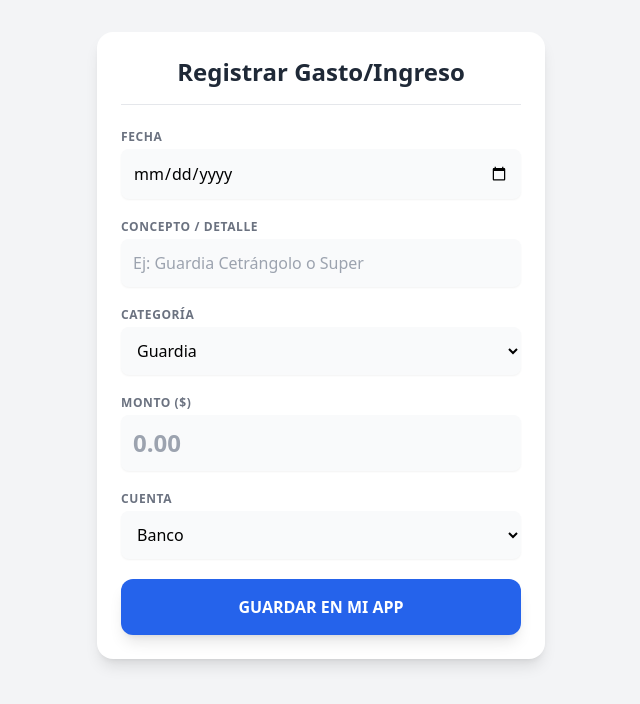
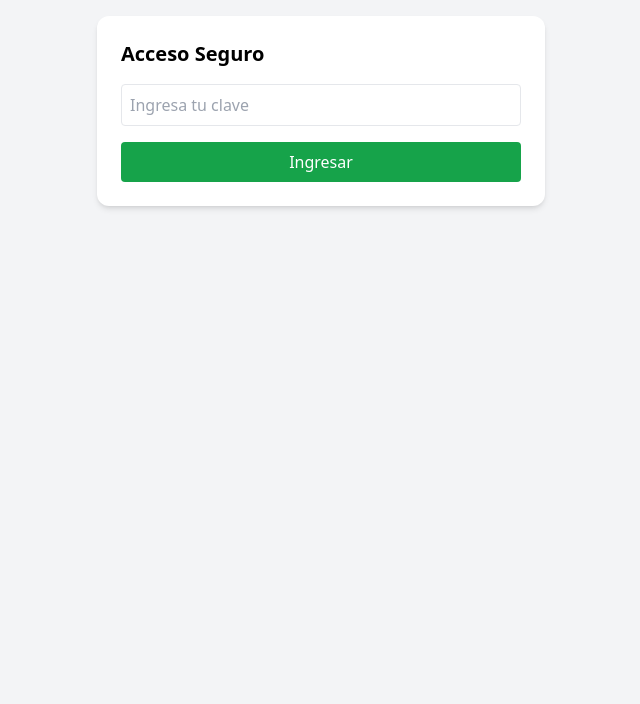
Before and after one commit to will-0330/finanzas, a plain HTML site: page index.html in a window 1280 px wide. Shown: the whole page, without its empty margins (319-959 px from the left). Drawn offline with nearby package versions, Linux system fonts and the light colour scheme.

Commit message:
Update title and add login functionality

```diff
--- a/index.html
+++ b/index.html
@@ -2,103 +2,41 @@
 <html lang="es">
 <head>
     <meta charset="UTF-8">
-    <meta name="viewport" content="width=device-width, initial-scale=1.0">
-    <title>Mi Control Financiero</title>
+    <title>App Financiera Segura</title>
     <script src="https://cdn.tailwindcss.com"></script>
-    <style>
-        body { -webkit-tap-highlight-color: transparent; }
-    </style>
 </head>
-<body class="bg-gray-100 p-4 font-sans">
-    <div class="max-w-md mx-auto bg-white rounded-2xl shadow-lg overflow-hidden p-6 mt-4">
-        <h1 class="text-2xl font-bold text-gray-800 mb-6 text-center border-b pb-4">Registrar Gasto/Ingreso</h1>
-
-        <form id="finance-form" class="space-y-5">
-            <div>
-                <label class="block text-xs font-semibold text-gray-500 uppercase tracking-wider">Fecha</label>
-                <input type="date" id="Fecha" name="Fecha" class="mt-1 block w-full border-gray-200 rounded-lg shadow-sm p-3 bg-gray-50 focus:ring-blue-500 focus:border-blue-500" required>
-            </div>
-
-            <div>
-                <label class="block text-xs font-semibold text-gray-500 uppercase tracking-wider">Concepto / Detalle</label>
-                <input type="text" name="Concepto" placeholder="Ej: Guardia Cetrángolo o Super" class="mt-1 block w-full border-gray-200 rounded-lg shadow-sm p-3 bg-gray-50 focus:ring-blue-500 focus:border-blue-500" required>
-            </div>
-
-            <div>
-                <label class="block text-xs font-semibold text-gray-500 uppercase tracking-wider">Categoría</label>
-                <select id="Categoria" name="Categoria" class="mt-1 block w-full border-gray-200 rounded-lg shadow-sm p-3 bg-gray-50 focus:ring-blue-500 focus:border-blue-500" required>
-                    <optgroup label="--- INGRESOS ---">
-                        <option value="Guardia">Guardia</option>
-                        <option value="Trabajo Cetrangolo">Trabajo Cetrángolo</option>
-                    </optgroup>
-                    <optgroup label="--- GASTOS FIJOS (50%) ---">
-                        <option value="Alquiler">Alquiler / Expensas</option>
-                        <option value="Luz/Gas/Internet">Luz / Gas / Internet</option>
-                        <option value="Impuestos">Monotributo / Impuestos</option>
-                        <option value="Salud">Col. Médico / Caja Médica</option>
-                        <option value="Supermercado">Supermercado</option>
-                        <option value="Transporte">Transporte / Nafta</option>
-                    </optgroup>
-                    <optgroup label="--- VARIABLE (30%) ---">
-                        <option value="Salidas">Salidas / Cenas</option>
-                        <option value="Extras">Gastos Extras</option>
-                    </optgroup>
-                    <optgroup label="--- INVERSIÓN (20%) ---">
-                        <option value="Inversión">Activos (Acciones/Bonos)</option>
-                        <option value="Metroterra">Metroterra</option>
-                    </optgroup>
-                </select>
-            </div>
-
-            <div>
-                <label class="block text-xs font-semibold text-gray-500 uppercase tracking-wider">Monto ($)</label>
-                <input type="number" name="Monto" step="0.01" class="mt-1 block w-full border-gray-200 rounded-lg shadow-sm p-3 bg-gray-50 text-2xl font-bold text-blue-600 focus:ring-blue-500" placeholder="0.00" required>
-            </div>
-
-            <div>
-                <label class="block text-xs font-semibold text-gray-500 uppercase tracking-wider">Cuenta</label>
-                <select name="Cuenta" class="mt-1 block w-full border-gray-200 rounded-lg shadow-sm p-3 bg-gray-50">
-                    <option value="Banco">Banco</option>
-                    <option value="Efectivo">Efectivo</option>
-                    <option value="Billetera Virtual">Billetera Virtual</option>
-                </select>
-            </div>
-
-            <button type="submit" id="submit-btn" class="w-full bg-blue-600 text-white font-bold py-4 px-4 rounded-xl shadow-lg hover:bg-blue-700 active:transform active:scale-95 transition-all duration-150">
-                GUARDAR EN MI APP
-            </button>
-        </form>
-
-        <p id="status" class="mt-4 text-center text-sm font-medium hidden"></p>
+<body class="bg-gray-100 p-4">
+    <div id="login-screen" class="max-w-md mx-auto bg-white p-6 rounded-xl shadow-md">
+        <h2 class="text-xl font-bold mb-4">Acceso Seguro</h2>
+        <input type="password" id="pass" placeholder="Ingresa tu clave" class="w-full p-2 border rounded mb-4">
+        <button onclick="checkLogin()" class="w-full bg-green-600 text-white p-2 rounded">Ingresar</button>
     </div>
 
+    <div id="app-screen" class="hidden max-w-md mx-auto bg-white p-6 rounded-xl shadow-md">
+        <h1 class="text-xl font-bold mb-4">Balance Mensual</h1>
+        <div id="balance" class="bg-blue-50 p-4 rounded mb-6 text-center text-lg font-bold">
+            Cargando balance...
+        </div>
+        </div>
+
     <script>
-        // Setea la fecha de hoy por defecto
-        document.getElementById('Fecha').valueAsDate = new Date();
+        function checkLogin() {
+            const pass = document.getElementById('pass').value;
+            // CAMBIA "1234" por tu clave secreta
+            if(pass === "1234") {
+                document.getElementById('login-screen').classList.add('hidden');
+                document.getElementById('app-screen').classList.remove('hidden');
+                loadBalance();
+            } else { alert("Clave incorrecta"); }
+        }
 
-        const form = document.getElementById('finance-form');
-        const btn = document.getElementById('submit-btn');
-        const status = document.getElementById('status');
-
-        form.addEventListener('submit', e => {
-            e.preventDefault();
-
-            // UI de carga
-            btn.disabled = true;
-            btn.innerText = 'Procesando...';
-            status.classList.remove('hidden', 'text-red-600', 'text-green-600');
-            status.innerText = 'Enviando a Google Sheets...';
-            status.classList.add('block', 'text-gray-500');
-
-            // Determinar Pilar automáticamente para tu reporte 50/30/20
-            const categoria = document.getElementById('Categoria').value;
-            let pilar = "";
-
-            if (["Guardia", "Trabajo Cetrangolo"].includes(categoria)) {
-                pilar = "Ingreso";
-            } else if (["Alquiler", "Luz/Gas/Internet", "Impuestos", "Salud", "Supermercado", "Transporte"].includes(categoria)) {
-                pilar = "Necesidades (50%)";
-            } else if (["Salidas", "Extras"].includes(categoria)) {
-                pilar = "Deseos (30%)";
-            } else {
-                pilar
+        async function loadBalance() {
+            // Esta URL debería apuntar a la nueva pestaña "Balance" de tu Sheets
+            const url = 'https://api.sheetbest.com/sheets/c69df2de-cb38-4d8b-b942-7616b4683eeb/tabs/Balance';
+            const res = await fetch(url);
+            const data = await res.json();
+            document.getElementById('balance').innerText = `Ingresos: ${data[0].Total} | Gastos: ${data[1].Total}`;
+        }
+    </script>
+</body>
+</html>
```
